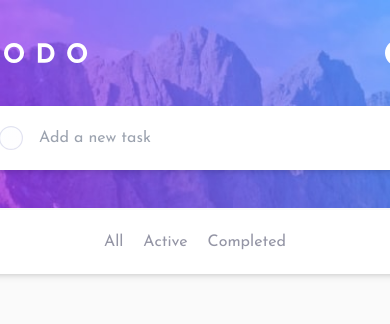
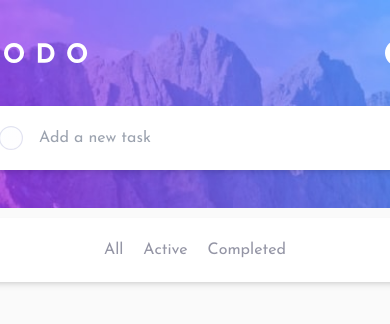
Before and after one commit to Binary-grunt/React_Projects, a React (Vite) app: page / in a window 390 px wide. Shown: the top 324 px of the page. Built offline with nearby package versions, Linux system fonts and the light colour scheme.

Commit message:
feat(Todopages): Update styling for Todo list container (main)

```diff
--- a/src/pages/Todopages.tsx
+++ b/src/pages/Todopages.tsx
@@ -40,7 +40,7 @@ export const Todopage = () => {
 
     return (
         <>
-            <div className={'flex flex-col gap-5'}>
+            <div className={' flex flex-col sm:min-w-max sm:max-w-xl gap-6'}>
                 <AddTodoInput onAddTodo={addTodoHandler} />
                 <ListTodo
                     todos={todos}
```
